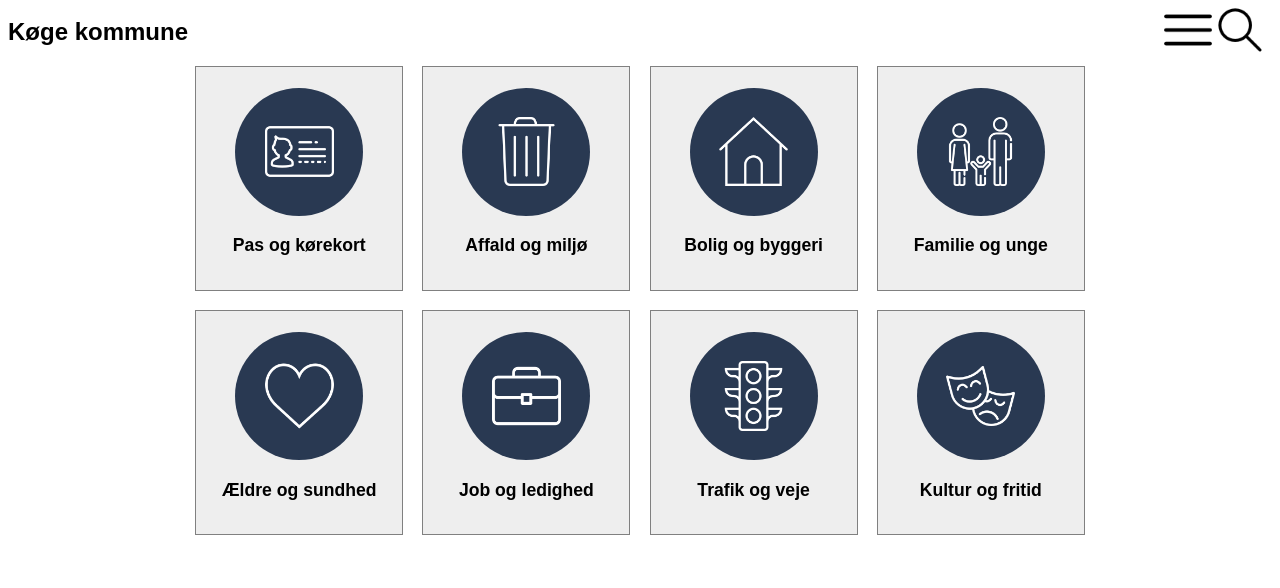
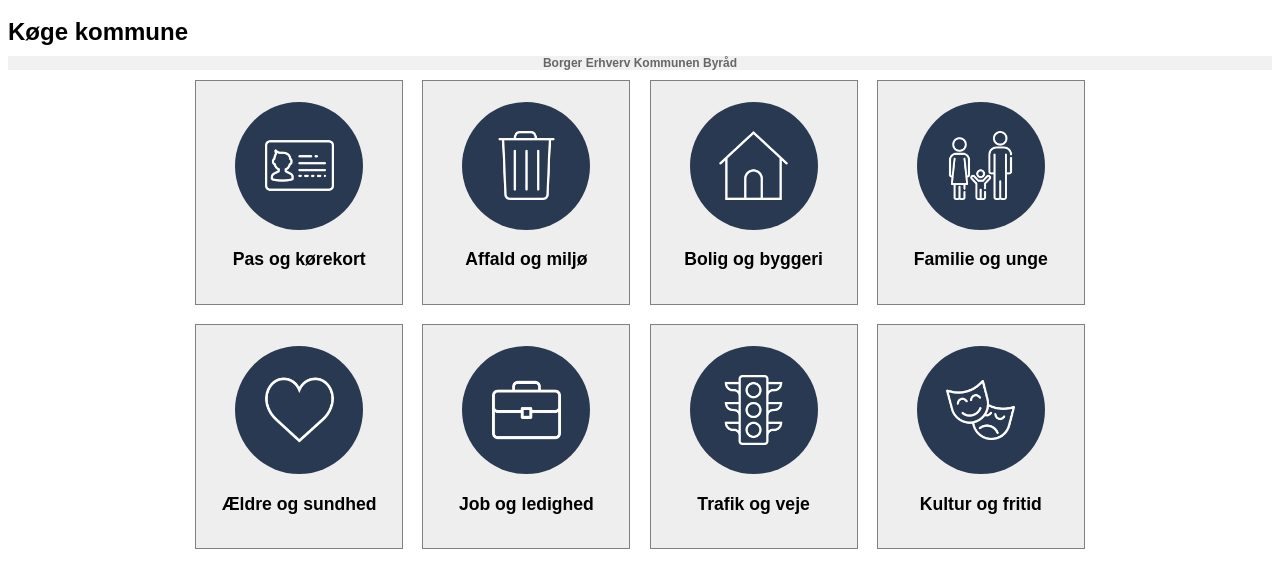
Before and after one commit to KalleTHansen/Koege-Kommune, a plain HTML site: page index.html in a window 1280 px wide. Drawn offline with nearby package versions, Linux system fonts and the light colour scheme.

Commit message:
Menu is hidden at resize less than 950px. Desktop shown at 950+px

```diff
--- a/_scss/style.scss
+++ b/_scss/style.scss
@@ -13,9 +13,10 @@
       display: flex;
       align-items: center;
 
-      h2{
+      h2 { //Koege kommune navn
         display: inline;
       }
+
       .menuicons {
         position:absolute;
         right:0;
@@ -128,7 +129,35 @@
   }
 }
 
-@media only screen and (min-width: 900px) {
+@media only screen and (min-width: 950px) {//SKIFT OGSÅ I JQ, HVIS DER ÆNDRES HER!
+  .menuicons {//Både burger og søg
+    display: none;
+  }
+
+  .menu ul a li {//Menupunkter til borger, erhverv osv.
+    display: inline;
+    padding: 0;
+    border: none;
+    background: none;
+
+    &:hover {
+      display: inline;
+      background: none;
+      border: none;
+      padding: 0;
+    }
+  }
+
+  /*.menu {z-index:1000000; font-weight:bold; font-size:0.8em; width:100%; background:#f1f1f1; text-align:center; font-size:12px;}
+  .menu ul {margin: 0; padding: 0; list-style-type: none; list-style-image: none;}
+  .menu li {display: block;   padding:15px 0 15px 0; border-bottom:#dddddd 1px solid;}
+  .menu li:hover{display: block;    background:#ffffff; padding:15px 0 15px 0; border-bottom:#dddddd 1px solid;}
+  .menu ul li a { text-decoration:none;  margin: 0px; color:#666;}
+  .menu ul li a:hover {  color: #666; text-decoration:none;}
+  .menu a{text-decoration:none; color:#666;}
+  .menu a:hover{text-decoration:none; color:#666;}*/
+
+
   #navgrid {
     margin: auto;
     max-width: 1100px;
--- a/index.html
+++ b/index.html
@@ -112,10 +112,10 @@
     <script>
       $( document ).ready(function() {
 
-      $( "#cross" ).hide();
-      $( ".menu" ).hide();
-      $( ".search" ).hide();
-      $( "#closesearch" ).hide();
+      $( "#cross" ).hide();//Luk menu knap
+      $( ".menu" ).hide();//Menu
+      $( ".search" ).hide();//Søgefelt
+      $( "#closesearch" ).hide();//Luk søg knap
 
       $( "#hamburger" ).click(function() { //Åbne menu
         $( ".search" ).hide();
@@ -160,6 +160,27 @@
       });
       });
 
+
+
+      var $window = $(window);
+
+      function checkWidth() {
+          var windowsize = $window.width();
+          if (windowsize >= 950) {
+              //if the window is greater than or equal to 950px wide then show menu.
+              $( ".menu" ).show();//Menu;
+          }
+          if (windowsize < 950) {
+              //if the window is less than 950px wide then hide menu.
+              $( ".menu" ).hide();//Menu;
+              $( "#cross" ).hide();//Luk menu knap
+              $( "#hamburger" ).show();
+          }
+      }
+      // Execute on load
+      checkWidth();
+      // Bind event listener
+      $(window).resize(checkWidth);
       });
     </script>
   </body>
```
Also changed, not shown: css/style.css. Lines whose indentation alone changed are shown as unchanged.
